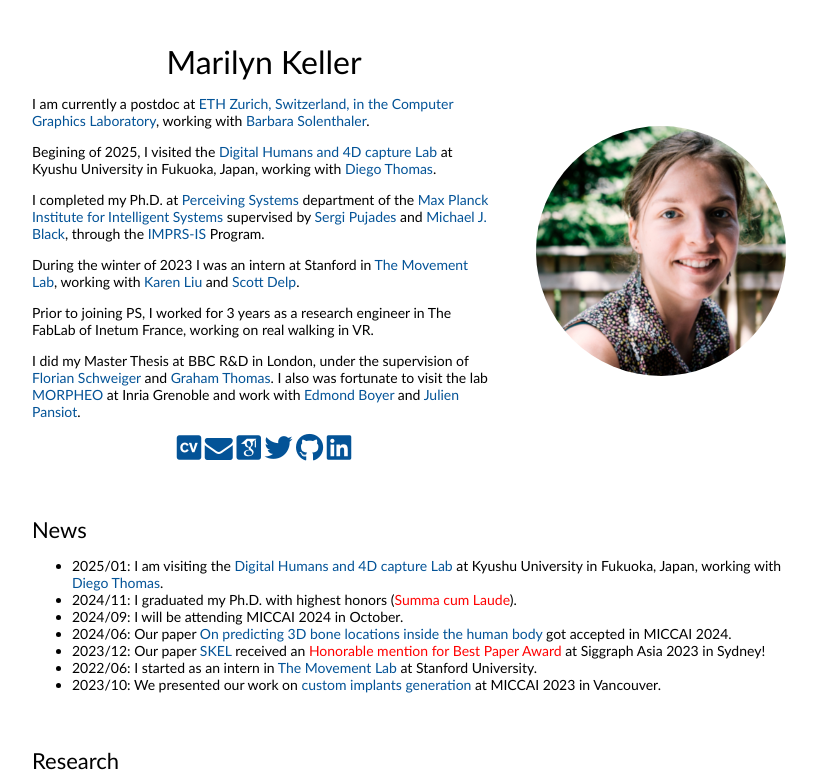
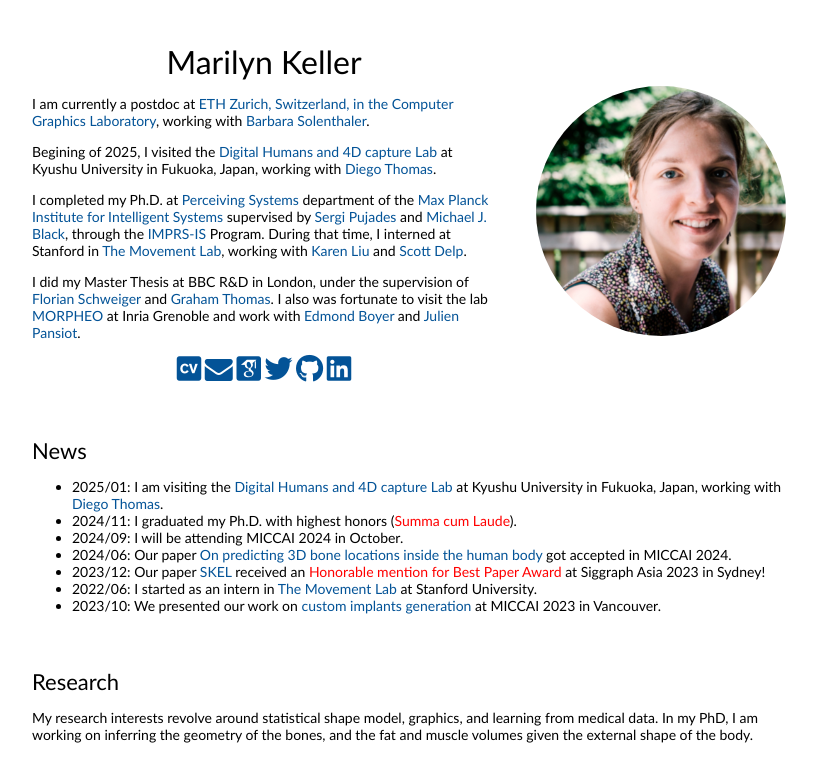
Before and after one commit to MarilynKeller/MarilynKeller.github.io, a plain HTML site: page index.html in a window 1280 px wide. Shown: the top 780 px of the page, without its empty margins (228-1045 px from the left). Drawn offline with nearby package versions, Linux system fonts and the light colour scheme; files whose address does not match are found by name.

Commit message:
Update index.html

```diff
--- a/index.html
+++ b/index.html
@@ -42,19 +42,13 @@
                     <a href="https://ps.is.mpg.de/person/spujades"> Sergi Pujades</a> and
                     <a href="https://ps.is.tuebingen.mpg.de/person/black"> Michael J. Black</a>,
                       through the <a href="https://imprs.is.mpg.de/">IMPRS-IS</a> Program.
-                  </p>
-
-                  <p>
-                    During the winter of 2023 I was an intern at <a href="https://tml.stanford.edu/"></a>Stanford</a>
+                  During that time, I interned at <a href="https://tml.stanford.edu/"></a>Stanford</a>
                     in <a href="https://tml.stanford.edu/">The Movement Lab</a>, working
                     with
                     <a href="https://profiles.stanford.edu/c-karen-liu">Karen Liu</a>
                     and
                     <a href="https://nmbl.stanford.edu/people/scott-delp/">Scott Delp</a>.
                   </p>
-
-                  <p> Prior to joining PS, I worked for 3 years as a research engineer in The FabLab of Inetum France,
-                    working on real walking in VR.</p>
 
                   <p>
                     I did my Master Thesis at BBC R&D in London, under the supervision of
```
